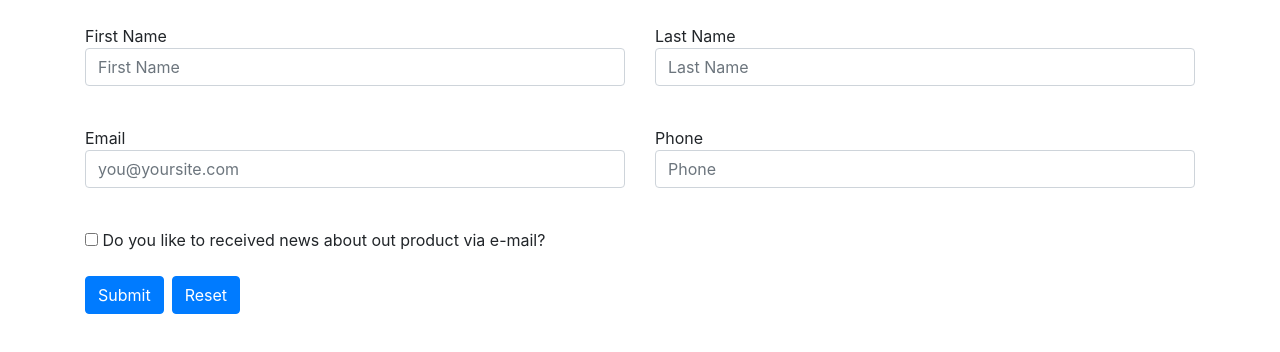
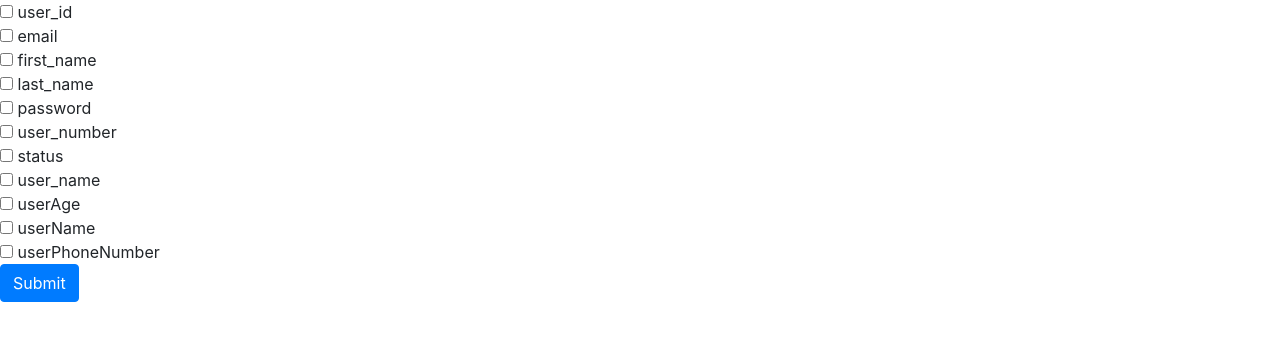
Before and after one commit to SuvankarOfficial/Neosoft-Workspace, a React (Create React App) app in the folder React-Programing/first-app/: page / in a window 1280 px wide. Shown: the top 352 px of the page. Built offline with nearby package versions, Linux system fonts and the light colour scheme.

Commit message:
Create a front end and made a return variable for backend

```diff
--- a/React-Programing/first-app/src/ContactUsForm.jsx
+++ b/React-Programing/first-app/src/ContactUsForm.jsx
@@ -33,7 +33,7 @@ export default function ContactUsForm() {
                 placeholder="First Name"
                 aria-label="First Name"
                 aria-describedby="basic-addon1"
-                value={formData?.firstName}
+                // value={formData?.firstName}
               />
             </div>
           </div>
@@ -48,7 +48,7 @@ export default function ContactUsForm() {
                 placeholder="Last Name"
                 aria-label="Last Name"
                 aria-describedby="basic-addon1"
-                value={formData?.lastName}
+                // value={formData?.lastName}
               />
             </div>
           </div>
@@ -65,7 +65,7 @@ export default function ContactUsForm() {
                 placeholder="you@yoursite.com"
                 aria-label="you@yoursite.com"
                 aria-describedby="basic-addon1"
-                value={formData?.email}
+                // value={formData?.email}
               />
             </div>
           </div>
@@ -80,7 +80,7 @@ export default function ContactUsForm() {
                 placeholder="Phone"
                 aria-label="Phone"
                 aria-describedby="basic-addon1"
-                value={formData?.phone}
+                // value={formData?.phone}
               />
             </div>
           </div>
--- /dev/null
+++ b/React-Programing/first-app/src/FormInnerVariable.jsx
@@ -0,0 +1,73 @@
+import React, { useState } from "react";
+
+export default function FormInnerVariable() {
+  const data = [
+    {table_name: "user", column_name: "user_id", column_type: "bigint"},
+    {table_name: "user", column_name: "email", column_type: "varchar"},
+    {table_name: "user", column_name: "first_name", column_type: "varchar"},
+    {table_name: "user", column_name: "last_name", column_type: "varchar"},
+    {table_name: "user", column_name: "password", column_type: "varchar"},
+    {table_name: "user", column_name: "user_number", column_type: "varchar"},
+    {table_name: "user", column_name: "status", column_type: "tinyint"},
+    {table_name: "user", column_name: "user_name", column_type: "varchar"},
+    {table_name: "user", column_name: "userAge", column_type: "varchar"},
+    {table_name: "user", column_name: "userName", column_type: "varchar"},
+    {table_name: "user", column_name: "userPhoneNumber", column_type: "bigint"}
+];
+
+  var output =[];
+  var columnList = [];
+  var table_name_for_select = "";
+  var selectList =[];
+
+  const handleChangeList = (e) =>{
+    const {name , checked} = e.target;
+    console.log(name);
+    console.log(checked);
+    if(checked){
+      output.push(name)
+    }
+    else{
+      output = output.filter(o=> o !== name);
+      console.log(name);
+      console.log(output);
+    }
+  }
+
+  const handleSubmit = (e) => {
+    e.preventDefault();
+    for (let index = 0; index < output.length; index++) {
+      var split = output[index].split(".");
+      table_name_for_select = split[0]
+        let columnDetail = {
+          table_name : split[0],
+          column_name : split[1],
+        }
+        columnList.push(columnDetail);
+    }
+    console.log(columnList);
+    selectList.table_name_for_select = table_name_for_select;
+    selectList.columnList = columnList;
+    console.log(selectList);
+    alert(output)
+  }
+
+  return (
+    <div>
+      <div>
+        {data.map((row) => (
+          <div>
+            <span>
+              <input type="checkbox" name={row.table_name+"."+row.column_name} id="" onClick={handleChangeList}/>
+            </span>
+            <span> </span>
+            <span>{row.column_name}</span>
+          </div>
+        ))}
+      </div>
+      <button type="button" className="btn btn-primary" onClick={handleSubmit}>
+        Submit
+      </button>
+    </div>
+  );
+}
--- a/React-Programing/first-app/src/index.js
+++ b/React-Programing/first-app/src/index.js
@@ -5,12 +5,14 @@ import App from './App';
 import reportWebVitals from './reportWebVitals';
 import ContactUs from './ContactUs';
 import ContactUsForm from './ContactUsForm';
+import FormInnerVariable from './FormInnerVariable';
 
 
 const root = ReactDOM.createRoot(document.getElementById('root'));
 root.render(
   <React.StrictMode>
-    <ContactUsForm />
+    <FormInnerVariable />
+    {/* <ContactUsForm /> */}
   </React.StrictMode>
 );
 
```
